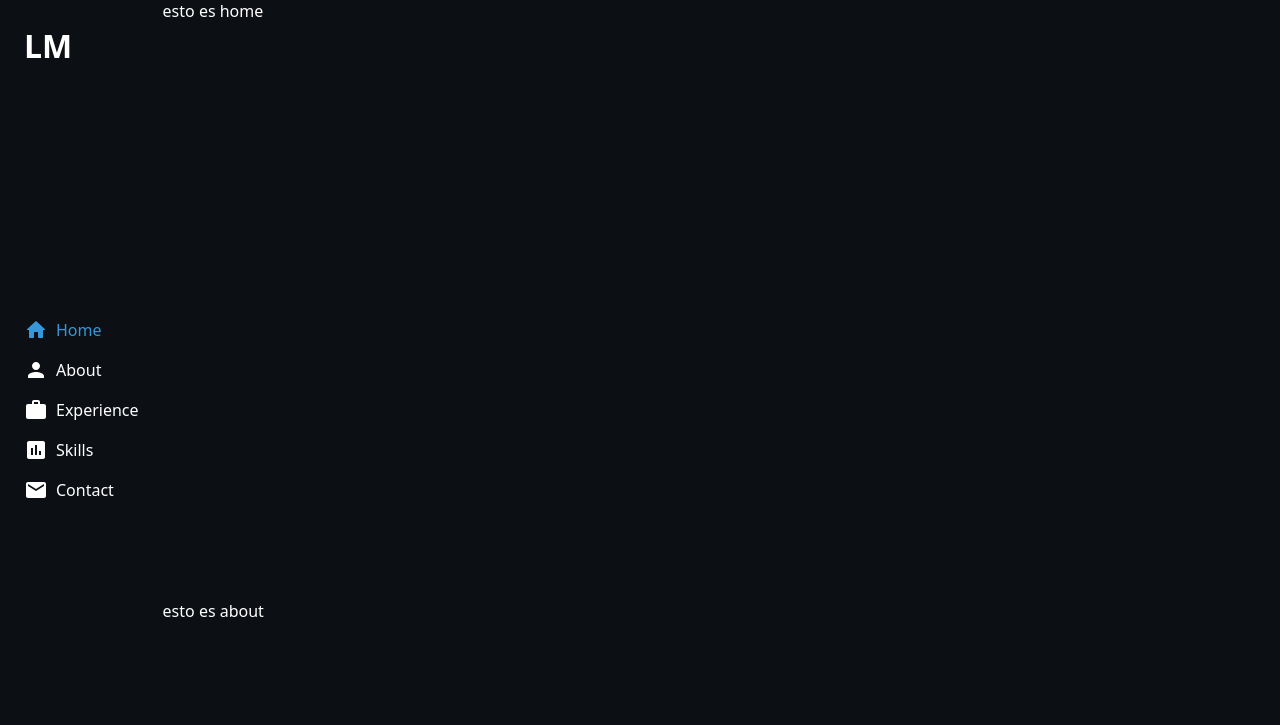
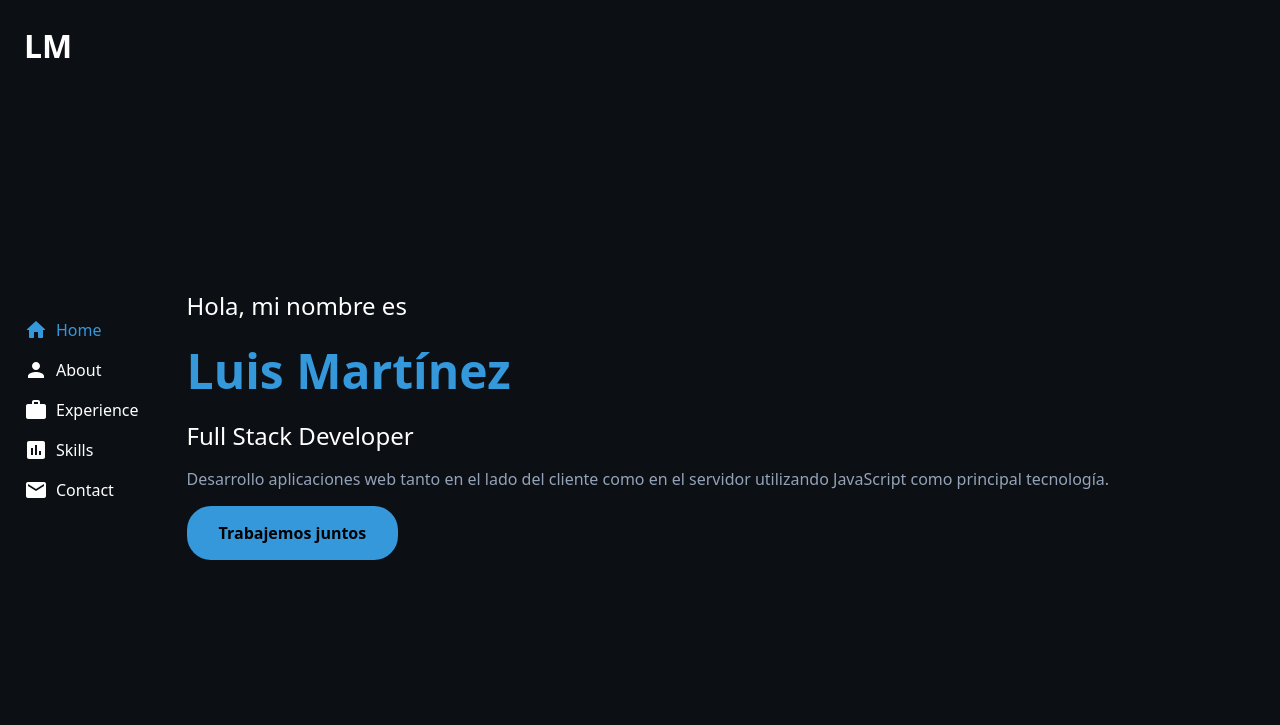
Before and after one commit to lemartinezm/portfolio-v2, an Astro site: page / in a window 1280 px wide. Shown: the top 725 px of the page. Built offline with nearby package versions, Linux system fonts and the light colour scheme; Astro itself is replaced by a stand-in of ours.

Commit message:
feat: add home section

```diff
--- /dev/null
+++ b/src/components/Home.astro
@@ -0,0 +1,54 @@
+<section id="home">
+  <span>Hola, mi nombre es</span>
+  <h1>Luis Martínez</h1>
+  <span>Full Stack Developer</span>
+
+  <p>
+    Desarrollo aplicaciones web tanto en el lado del cliente como en el servidor
+    utilizando JavaScript como principal tecnología.
+  </p>
+
+  <a href="#contact">Trabajemos juntos</a>
+</section>
+
+<style>
+  * {
+    margin: 0;
+  }
+
+  section {
+    padding: 1.5rem;
+    min-height: 100vh;
+    display: flex;
+    flex-direction: column;
+    justify-content: center;
+    gap: 1rem;
+  }
+
+  span {
+    font-size: 1.5rem;
+  }
+
+  h1 {
+    font-size: 3rem;
+    color: #3498db;
+    font-weight: 700;
+  }
+
+  p {
+    color: rgb(148, 163, 184);
+  }
+
+  a {
+    background-color: #3498db;
+    width: fit-content;
+    padding: 1rem 2rem;
+    color: #000;
+    text-decoration: none;
+    font-weight: 700;
+    border-radius: 1.5rem;
+  }
+  a:visited {
+    color: #000;
+  }
+</style>
--- a/src/pages/index.astro
+++ b/src/pages/index.astro
@@ -1,11 +1,11 @@
 ---
 import Layout from "../layouts/Layout.astro";
-import Card from "../components/Card.astro";
+import Home from "../components/Home.astro";
 ---
 
 <Layout title="Welcome to Astro.">
   <main>
-    <section id="home">esto es home</section>
+    <Home />
     <section id="about">esto es about</section>
     <section id="experience">esto es experience</section>
     <section id="skills">esto es skills</section>
```
